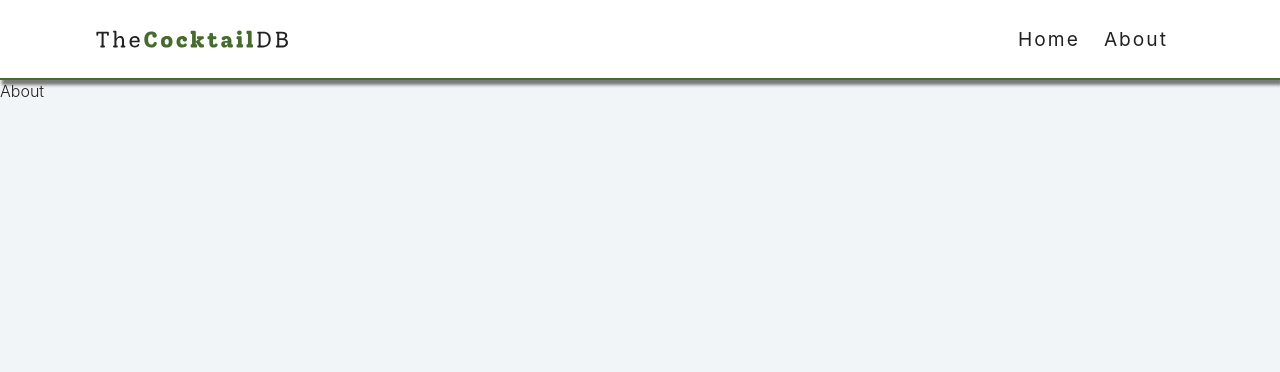
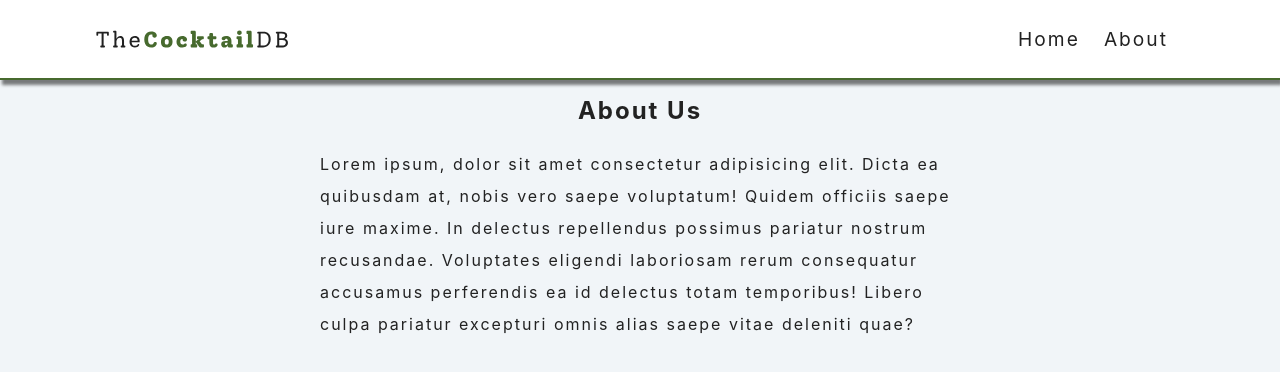
Before and after one commit to aydogdu-ali/cocktails_variety, a React (Create React App) app: page /about in a window 1280 px wide. Shown: the top 372 px of the page. Built offline with nearby package versions, Linux system fonts and the light colour scheme.

Commit message:
edit about page and add css

```diff
--- a/src/App.css
+++ b/src/App.css
@@ -102,3 +102,24 @@ img {
 .logo {
   width: 12rem;
 }
+
+/*
+======
+About
+======
+*/
+.about-section {
+  width: var(--smallWidth);
+  max-width: var(--maxWidth);
+  margin: 0.9rem auto;
+}
+.section-title {
+ text-align: center;
+  letter-spacing: 2px;
+}
+
+.about-section p {
+  line-height: 2rem;
+  font-weight: 400;
+  letter-spacing: 2px;
+}
--- a/src/pages/About.jsx
+++ b/src/pages/About.jsx
@@ -2,7 +2,11 @@ import React from 'react'
 
 const About = () => {
   return (
-    <div>About</div>
+    <section className='section about-section'>
+
+        <h1 className='section-title'>About Us</h1>
+        <p>Lorem ipsum, dolor sit amet consectetur adipisicing elit. Dicta ea quibusdam at, nobis vero saepe voluptatum! Quidem officiis saepe iure maxime. In delectus repellendus possimus pariatur nostrum recusandae. Voluptates eligendi laboriosam rerum consequatur accusamus perferendis ea id delectus totam temporibus! Libero culpa pariatur excepturi omnis alias saepe vitae deleniti quae?</p>
+        </section>
   )
 }
 
```
